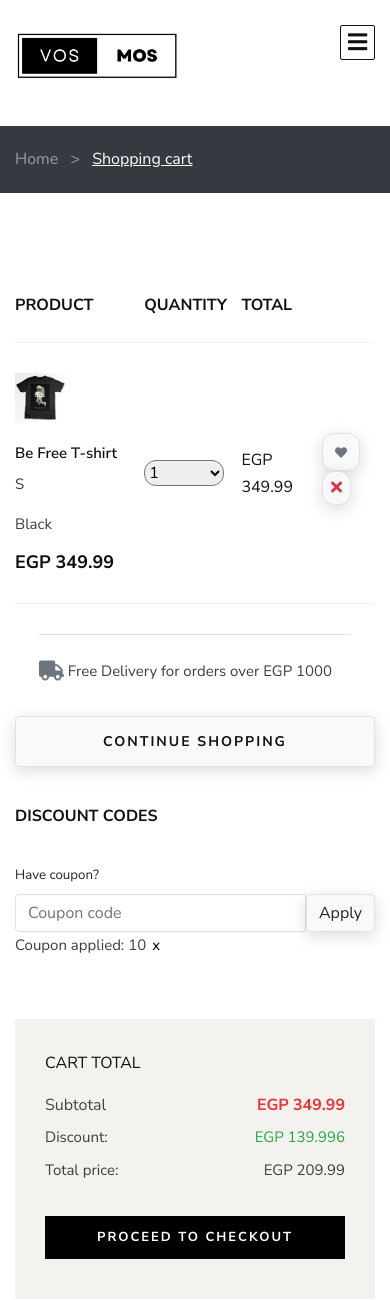
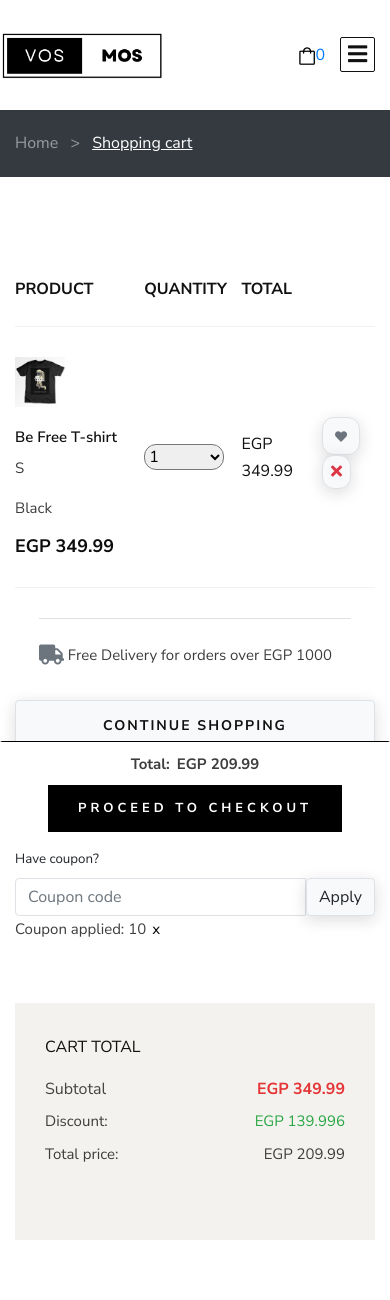
Before and after one commit to momenmedhatsalem/Clothing_store, a Django app: page /cart in a window 390 px wide. Shown: the top 1300 px of the page. Run offline with Django 4.2, Linux system fonts and the light colour scheme; a user stored in the database is signed in; data comes from the database, SQL or seed files in the repository; both versions use the stored data as it was after the commit; some libraries are stand-ins or nearby versions.

Commit message:
fixed style issues and made the design responsive in all screens

```diff
--- a/clothing/frontend/static/frontend/css/query.css
+++ b/clothing/frontend/static/frontend/css/query.css
@@ -1,33 +1,6 @@
-/* Extra small devices (less than 576px) */
-/* .product{
-    display: none;
-} */
-.hero .hero__items{
-    height: 100vh ;
-    background-position: 60%;
-}
-.banner  .container .row .banner__item__text a::after{
-    background: red;
-  }
-
 
 @media (max-width: 575.98px) {
-  .owl-nav button{
-    display: none;
-  }
-  .hero__text p{
-    color: black;
-  }
-  .banner .container .row .banner__item{
-   position: relative;
-   border: 1px solid black;
-  }
-   .banner  .container .row .banner__item__text{
-    position: absolute ;
-    top: unset ;
-    bottom: 0 ;
-    padding: 25px ;
-  }
+
 
    .instagram{
     padding-top: 30px;
@@ -43,19 +16,3 @@
     visibility: visible !important;
 }
 }
-
-
-  /* Small devices (576px and up) */
-@media (min-width: 576px) {
-    /* CSS styles for small devices */
-}
-
-  /* Medium devices (768px and up) */
-@media (min-width: 768px) {
-    /* CSS styles for medium devices */
-}
-
-  /* Large devices (992px and up) */
-@media (min-width: 992px) {
-    /* CSS styles for large devices */
-}
--- a/clothing/frontend/static/frontend/css/style.css
+++ b/clothing/frontend/static/frontend/css/style.css
@@ -178,7 +178,9 @@ ol {
 	display: inline-block;
 	padding: 14px 30px;
 }
-
+.header__logo{
+	max-width: 165px;
+}
 /* Preloder */
 
 #preloder {
@@ -572,7 +574,7 @@ ol {
 	font-size: 36px;
 	color: #333333;
 	position: absolute;
-	left: 75px;
+	left: 35px;
 	top: 50%;
 	margin-top: -18px;
 	line-height: 29px;
@@ -580,7 +582,7 @@ ol {
 
 .hero__slider.owl-carousel .owl-nav button.owl-next {
 	left: auto;
-	right: 75px;
+	right: 35px;
 }
 
 .hero__items {
@@ -707,6 +709,11 @@ ol {
 	position: absolute;
 	left: 0;
 	top: 140px;
+}
+.banner__item--last .banner__item__text {
+	top: unset;
+	left: 30px;
+    bottom: 30px;
 }
 
 .banner__item__text h2 {
@@ -3420,6 +3427,17 @@ ol {
 	letter-spacing: 4px;
 	padding: 14px 35px;
 }
+.hero .hero__items{
+    height: 100vh ;
+    background-position: 60%;
+}
+.banner  .container .row .banner__item__text a::after{
+    background: red;
+}
+.container .row .n-mobile{
+	visibility: hidden;
+	position: absolute;
+}
 
 /*--------------------------------- Responsive Media Quaries -----------------------------*/
 
@@ -3452,6 +3470,7 @@ ol {
 /* Tablet Device = 768px */
 
 @media only screen and (min-width: 768px) and (max-width: 991px) {
+
 	.header__menu ul li {
 		margin-right: 10px;
 	}
@@ -3487,6 +3506,7 @@ ol {
 	}
 	.instagram__text {
 		padding-top: 70px;
+		padding-bottom: 70px;
 	}
 	.shop__sidebar {
 		padding-right: 0;
@@ -3516,6 +3536,66 @@ ol {
 		margin-right: 0;
 	}
 }
+
+@media(max-width:767px){
+	.container .row  .n-mobile{
+		visibility: visible !important;
+		position: unset;
+	}
+	.header .row{
+		justify-content: space-between;
+	}
+	.owl-nav button{
+		display: none;
+	  }
+	  .hero__text p{
+		color: black;
+	  }
+	  .w-screen{
+		display: none !important;
+	}
+	.mobile-btn{
+		  display: block !important;
+		  position: fixed;
+		  background-color: white;
+		  border: 2px solid white;
+		  width: 100%;
+          text-align: center;
+		  bottom: 0;
+		  min-height: 100px;
+		  border-top: 1px solid black;
+		  z-index: 100;
+	  }
+	.mobile-btn a{
+		 margin-bottom:10px ;
+	  }
+	.mobile-btn span{
+		 padding-right: 7px;
+	  }
+	.mobile-btn p{
+		margin-top:10px ;
+		font-weight: bold;
+	  }
+	/* .banner__item--last .banner__item__text {
+		left: 0;
+		bottom: 0;
+	}   */
+	.banner .container .row .banner__item{
+		position: relative;
+		border: 1px solid black;
+	   }
+		.banner  .container .row .banner__item__text{
+		 position: absolute ;
+		 top: unset ;
+		 bottom: 0 ;
+		 padding: 25px ;
+	   }
+	   .instagram__text {
+		padding-top: 70px;
+		padding-bottom: 70px;
+	}
+}
+
 
 /* Wide Mobile = 480px */
 
@@ -3531,9 +3611,7 @@ ol {
 		border: 1px solid #111111;
 		border-radius: 2px;
 		cursor: pointer;
-		position: absolute;
-		right: 15px;
-		top: 25px;
+		margin-left: 15px;
 	}
 	.offcanvas-menu-overlay {
 		position: fixed;
--- a/clothing/frontend/templates/cart.html
+++ b/clothing/frontend/templates/cart.html
@@ -148,11 +148,15 @@ Cart
                   {% endif %}
                 </div>
               </ul>
-              <a href="{% url 'checkout' %}" class="primary-btn">Proceed to checkout</a>
+              <a href="{% url 'checkout' %}" class="primary-btn w-screen">Proceed to checkout</a>
             </div>
           </div>
         </div>
       </div>
+      <div class="mobile-btn" style="display: none;">
+        <p id="cart_total_discount" class="mb-2 fw-bold">  <span>Total:</span>EGP {{user_cart.total_price}}</p>
+      <a href="{% url 'checkout' %}" class="primary-btn">Proceed to checkout</a>
+       </div>
     </section>
     <!-- Shopping Cart Section End -->
     {% else %}
--- a/clothing/frontend/templates/layout.html
+++ b/clothing/frontend/templates/layout.html
@@ -120,14 +120,10 @@
     <!-- Header Section Begin -->
     <header class="header">
         <div class="header__top">
-            <div class="container">
-                <div class="row">
-                    <div class="col-lg-6 col-md-7">
+                <div class="row justify-content-around align-items-center">
                         <div class="header__top__left">
                             <p>Free shipping, 30-day return or refund guarantee.</p>
                         </div>
-                    </div>
-                    <div class="col-lg-6 col-md-5">
                         <div class="header__top__right">
                             <div class="header__top__links">
                                 {% if user.is_authenticated %}
@@ -154,22 +150,22 @@
 
                                 </ul>
                             </div>
-                        </div>
                     </div>
-                </div>
             </div>
         </div>
 
         <div class="container">
-            <div class="row">
-                <div class="col-lg-2 col-md-8 col-6">
+            <div class="row flex-nowrap align-items-center">
                     <div class="header__logo">
                         <a href="{% url 'index' %}"><img src="{% static 'frontend/img/logo4.png' %}" alt=""></a>
                     </div>
-                </div>
+                <div class="col-lg-2 col-md-8 col-6 d-flex justify-content-end align-items-center n-mobile">
+                    <a  href="{% url 'cart' %}"><img src="{% static 'frontend/img/icon/cart.png' %}" alt=""><span>0</span></a>
+                    <div class="canvas__open"><i class="fa fa-bars"></i></div>
+                    </div>
 
-                <div style="margin-left: 80px;" class="col-lg-6 col-md-6 col-1 p-3">
-                    <nav class="header__menu mobile-menu">
+                <div style="margin-left: 80px;" class="col-lg-6 col-md-6 col-1 p-3 header__menu mobile-menu">
+                    <nav class="">
                         <ul>
                             {% if request.path == '/' %}
                             <li class="nav-item active">
@@ -206,8 +202,8 @@
                         </ul>
                     </nav>
                 </div>
-                <div class="col-lg-3 col-md-3 p-2">
-                    <div class="header__nav__option">
+                <div class="col-lg-3 col-md-3 p-2 header__nav__option">
+                    <div class="">
                         <a href="#" class="search-switch"><img src="{% static 'frontend/img/icon/search.png' %}" alt=""></a>
                         <a href="{% url 'cart' %}"><img src="{% static 'frontend/img/icon/cart.png' %}" alt=""><span>
                             {% if cart.count %}
@@ -221,7 +217,6 @@
                     </div>
                 </div>
             </div>
-            <div class="canvas__open"><i class="fa fa-bars"></i></div>
         </div>
     </header>
     <!-- Header Section End -->
```
Also changed, not shown: clothing/db.sqlite3.
